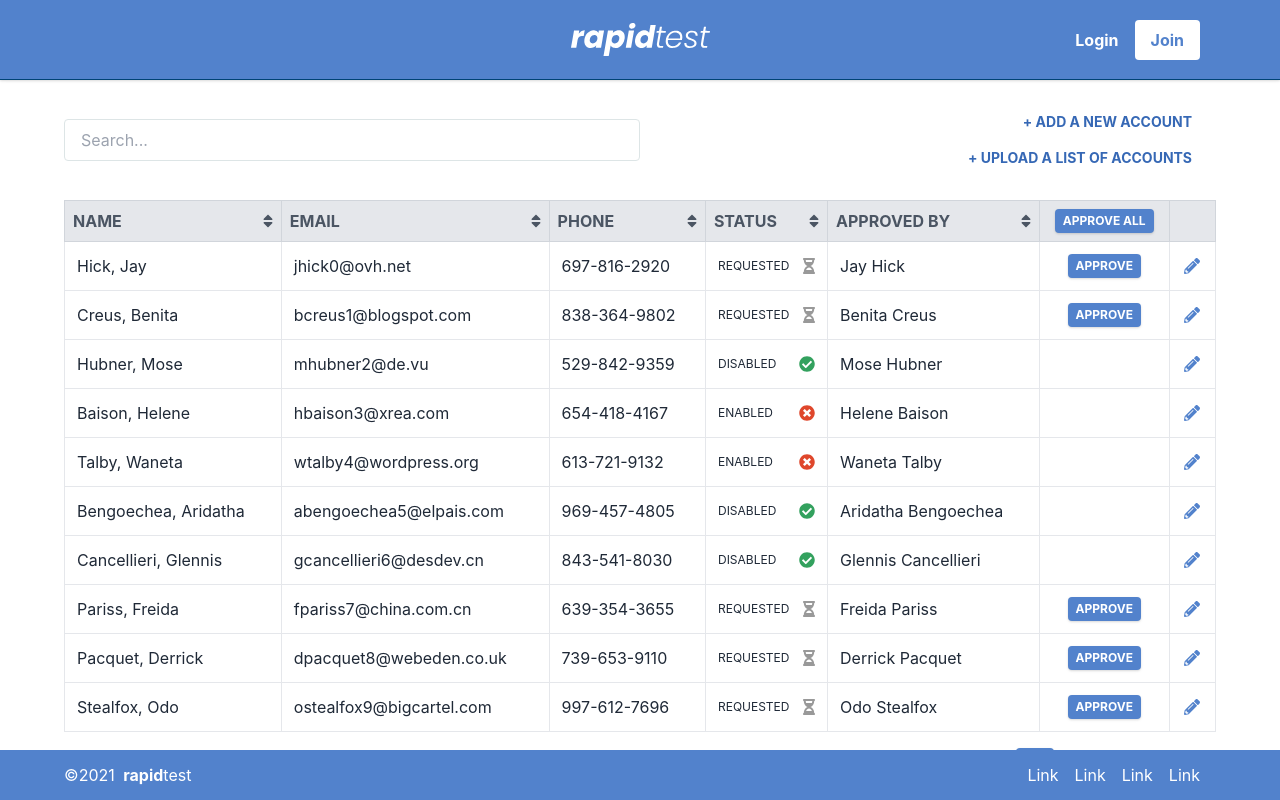
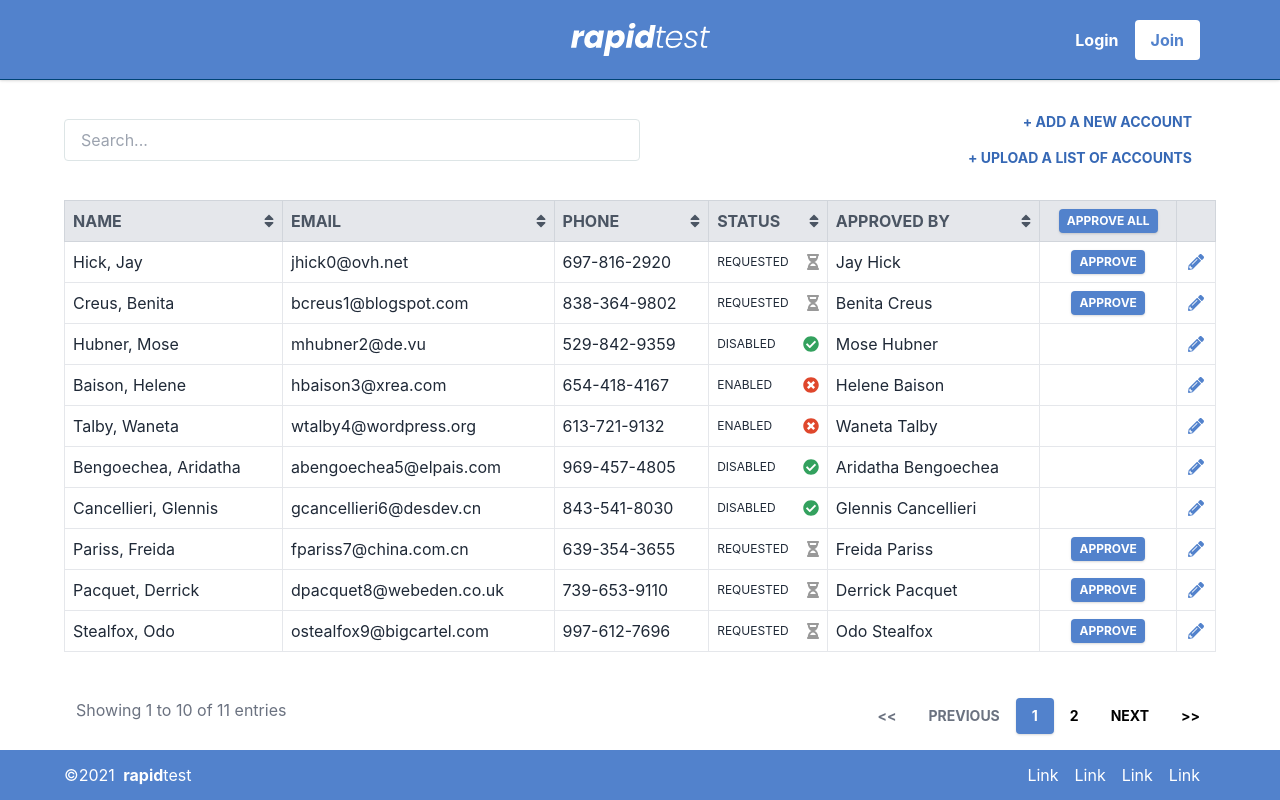
Before and after one commit to datarobot/datarobot-rapidtest-support, a React (Create React App) app: page /accounts in a window 1280 px wide. Built offline with nearby package versions, Linux system fonts and the light colour scheme; data requests are answered from the project's data file.

Commit message:
suggested fixes

```diff
--- a/src/components/Modals/EditAccount/index.js
+++ b/src/components/Modals/EditAccount/index.js
@@ -100,7 +100,7 @@ const EditAccountModal = ({ showModal, handleClose, accountId, onSave }) => {
               onChange={({ target }) =>
                 handleOnChange('requestPending', !target.checked)
               }
-              label="Approve"
+              label="Approved"
               labelClass="mt-4"
             />
           </div>
--- a/src/components/Table/Table.css
+++ b/src/components/Table/Table.css
@@ -1,3 +1,12 @@
+.tableWrapper {
+  height: 60vh;
+  overflow-y: scroll;
+}
+
 .pagination {
-  @apply py-4 pl-3;
+  @apply py-4 pl-3 fixed bg-white;
+
+  bottom: 50px;
+  right: 5vw;
+  left: 5vw;
 }
--- a/src/components/Table/index.js
+++ b/src/components/Table/index.js
@@ -98,7 +98,7 @@ const Table = ({
       <div className="grid grid-cols-2 my-6">
         <div className="flex flex-0 justify-center">
           <Input
-            value={filterInput}
+            value={filterInput || ''}
             onChange={handleFilterChange}
             placeholder="Search..."
             className="self-center"
@@ -120,7 +120,8 @@ const Table = ({
           </button>
         </div>
       </div>
-      <table {...getTableProps()} className="border-collapse w-full">
+      <div className="tableWrapper">
+        <table {...getTableProps()} className="table border-collapse w-full">
           <thead>
             {headerGroups.map((headerGroup) => (
               <tr {...headerGroup.getHeaderGroupProps()}>
@@ -167,7 +168,7 @@ const Table = ({
                   {row.cells.map((cell) => (
                     <td
                       {...cell.getCellProps()}
-                    className="w-full lg:w-auto p-3 text-gray-800 border border-b block lg:table-cell relative lg:static"
+                      className="w-full lg:w-auto p-2 text-gray-800 border border-b block lg:table-cell relative lg:static"
                     >
                       {cell.render('Cell')}
                     </td>
@@ -177,6 +178,7 @@ const Table = ({
             })}
           </tbody>
         </table>
+      </div>
       {rows.length > pageSize && (
         <div className="pagination">
           <div className="w-full flex justify-between">
--- a/src/views/Accounts/index.js
+++ b/src/views/Accounts/index.js
@@ -94,12 +94,14 @@ const ApproveAllButton = () => {
     if (unapproved.length) {
       for (let i = 0; i < unapproved.length; i += 1) {
         const acc = unapproved[i];
-        editAccount(acc.id, { ...acc, requestPending: false }).then(
-          async () => {
-            const data = await getAccountList();
-            setAccounts(data);
-          }
-        );
+        editAccount(acc.id, {
+          ...acc,
+          requestPending: false,
+          enabled: true,
+        }).then(async () => {
+          const data = await getAccountList();
+          setAccounts(data);
+        });
       }
     }
   };
@@ -123,10 +125,12 @@ const Accounts = () => {
   const [showModal, setShowModal] = useState(false);
 
   const approveAccount = (id, val) => {
-    editAccount(id, { ...val, requestPending: false }).then(async () => {
-      const data = await getAccountList();
-      setAccounts(data);
-    });
+    editAccount(id, { ...val, requestPending: false, enabled: true }).then(
+      async () => {
+        const data = await getAccountList();
+        setAccounts(data);
+      }
+    );
   };
 
   const handleToggleModal = () => {
@@ -153,6 +157,7 @@ const Accounts = () => {
     () => [
       {
         Header: 'Name',
+        id: 'name',
         accessor: (val) => `${val.lastName}, ${val.firstName}`,
       },
       {
```
Lines whose indentation alone changed are shown as unchanged.
